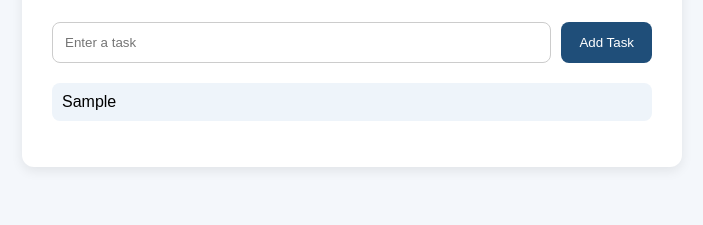
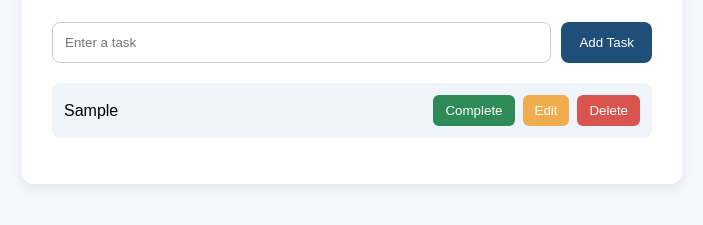
Before and after one commit to ajtaha40/StudyTask-App, a plain HTML site: page index.html in a window 1280 px wide. Both pictures are taken after typing "Sample" into the empty fields and a click on the button "Add Task". Shown: the part 185-410 px from the top of the page, without its empty margins (288-991 px from the left). Drawn offline with Linux system fonts and the light colour scheme.

Commit message:
Finish version 1 task actions

```diff
--- a/script.js
+++ b/script.js
@@ -3,7 +3,44 @@ const taskInput = document.getElementById("taskInput");
 const taskList = document.getElementById("taskList");
 const emptyMessage = document.getElementById("emptyMessage");
 
-addTaskBtn.addEventListener("click", () => {
+let tasks = JSON.parse(localStorage.getItem("tasks")) || [];
+
+function saveTasks() {
+  localStorage.setItem("tasks", JSON.stringify(tasks));
+}
+
+function renderTasks() {
+  taskList.innerHTML = "";
+
+  if (tasks.length === 0) {
+    emptyMessage.style.display = "block";
+    return;
+  }
+
+  emptyMessage.style.display = "none";
+
+  tasks.forEach((task, index) => {
+    const li = document.createElement("li");
+    li.className = "task-item";
+
+    if (task.completed) {
+      li.classList.add("completed");
+    }
+
+    li.innerHTML = `
+      <span class="task-text">${task.text}</span>
+      <div class="task-actions">
+        <button class="complete-btn" data-index="${index}">Complete</button>
+        <button class="edit-btn" data-index="${index}">Edit</button>
+        <button class="delete-btn" data-index="${index}">Delete</button>
+      </div>
+    `;
+
+    taskList.appendChild(li);
+  });
+}
+
+function addTask() {
   const taskText = taskInput.value.trim();
 
   if (taskText === "") {
@@ -11,14 +48,54 @@ addTaskBtn.addEventListener("click", () => {
     return;
   }
 
-  const li = document.createElement("li");
-  li.textContent = taskText;
-  li.style.padding = "10px";
-  li.style.marginBottom = "10px";
-  li.style.backgroundColor = "#eef4fa";
-  li.style.borderRadius = "8px";
+  tasks.push({
+    text: taskText,
+    completed: false
+  });
 
-  taskList.appendChild(li);
   taskInput.value = "";
-  emptyMessage.style.display = "none";
+  saveTasks();
+  renderTasks();
+}
+
+addTaskBtn.addEventListener("click", addTask);
+
+taskInput.addEventListener("keypress", (e) => {
+  if (e.key === "Enter") {
+    addTask();
+  }
 });
+
+taskList.addEventListener("click", (e) => {
+  const index = e.target.dataset.index;
+
+  if (index === undefined) return;
+
+  if (e.target.classList.contains("complete-btn")) {
+    tasks[index].completed = !tasks[index].completed;
+    saveTasks();
+    renderTasks();
+  }
+
+  if (e.target.classList.contains("edit-btn")) {
+    const updatedText = prompt("Edit your task:", tasks[index].text);
+
+    if (updatedText !== null && updatedText.trim() !== "") {
+      tasks[index].text = updatedText.trim();
+      saveTasks();
+      renderTasks();
+    }
+  }
+
+  if (e.target.classList.contains("delete-btn")) {
+    const confirmDelete = confirm("Are you sure you want to delete this task?");
+
+    if (confirmDelete) {
+      tasks.splice(index, 1);
+      saveTasks();
+      renderTasks();
+    }
+  }
+});
+
+renderTasks();
--- a/style.css
+++ b/style.css
@@ -66,3 +66,47 @@ h1 {
   list-style: none;
   padding: 0;
 }
+.task-item {
+  display: flex;
+  justify-content: space-between;
+  align-items: center;
+  padding: 12px;
+  margin-bottom: 10px;
+  background-color: #eef4fa;
+  border-radius: 8px;
+}
+
+.task-text {
+  flex: 1;
+  font-size: 16px;
+}
+
+.task-actions {
+  display: flex;
+  gap: 8px;
+}
+
+.task-actions button {
+  border: none;
+  padding: 8px 12px;
+  border-radius: 6px;
+  cursor: pointer;
+  color: white;
+}
+
+.complete-btn {
+  background-color: #2e8b57;
+}
+
+.edit-btn {
+  background-color: #f0ad4e;
+}
+
+.delete-btn {
+  background-color: #d9534f;
+}
+
+.completed .task-text {
+  text-decoration: line-through;
+  color: #777;
+}
```
